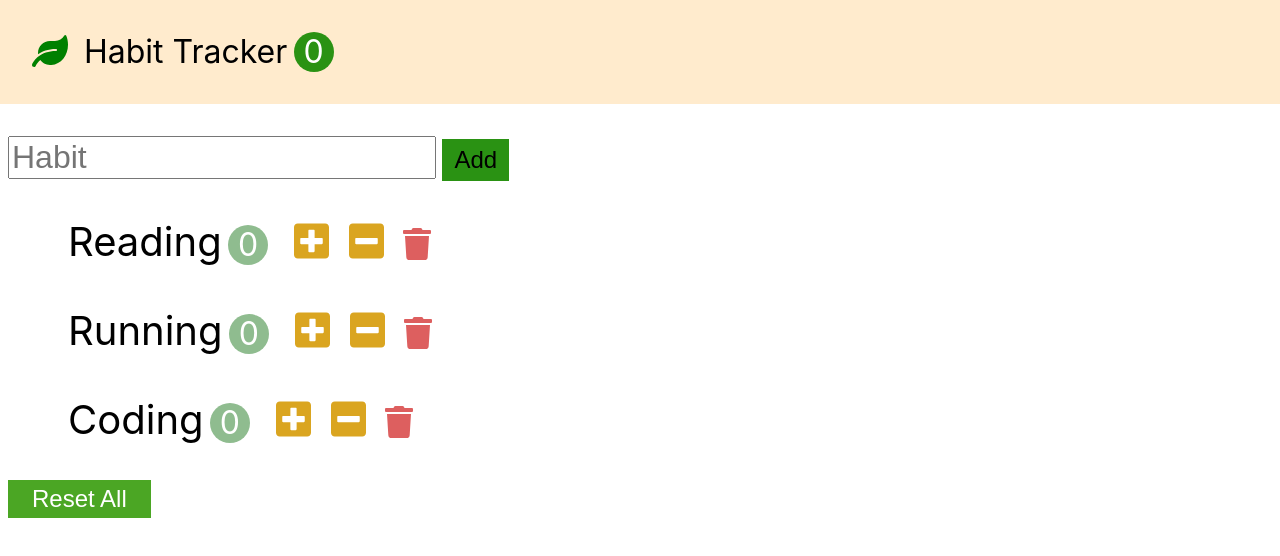
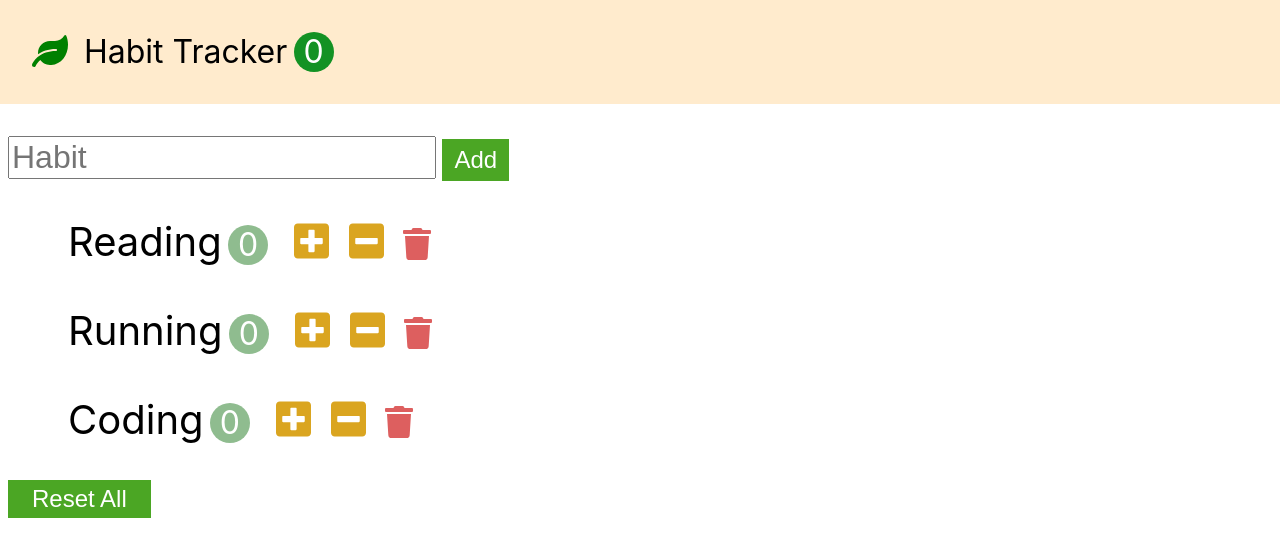
Before and after one commit to SeanLee0033/React_habit_tracker, a React (Create React App) app: page / in a window 1280 px wide. Shown: the top 556 px of the page. Built offline with nearby package versions, Linux system fonts and the light colour scheme.

Commit message:
Update app.css

```diff
--- a/src/app.css
+++ b/src/app.css
@@ -27,7 +27,7 @@ button {
   height: 2.5rem;
   line-height: 2.5rem;
   margin-left: 0.2em;
-  background-color: rgb(42, 146, 19);
+  background-color: rgb(19, 146, 36);
   color: white;
   border-radius: 50%;
 }
@@ -49,7 +49,8 @@ button {
   height: 100%;
   font-size: 1.5rem;
   padding: 0.3em 0.5em;
-  background-color: rgb(42, 146, 19);
+  background-color: rgb(75, 166, 36);
+  color: white;
 }
 
 .habit {
```
